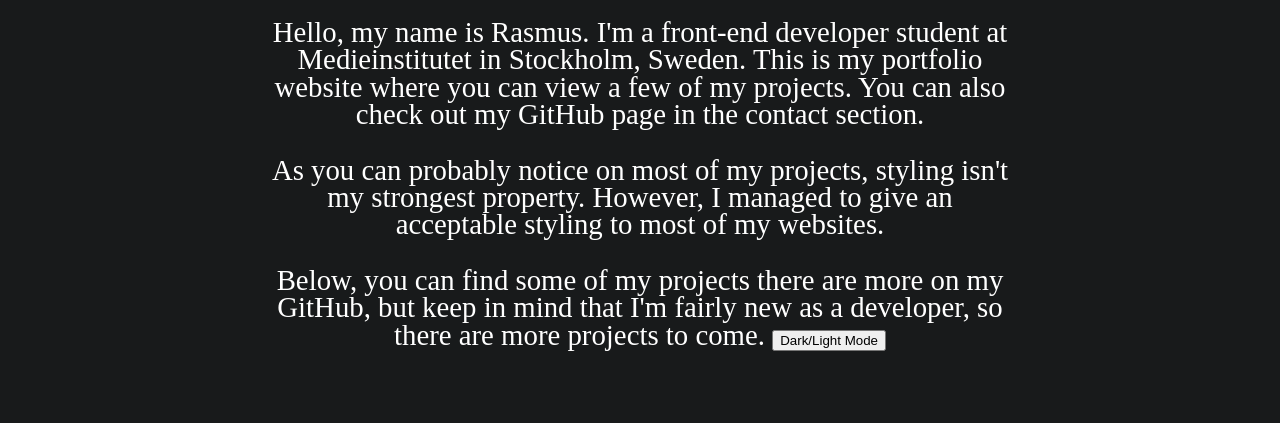
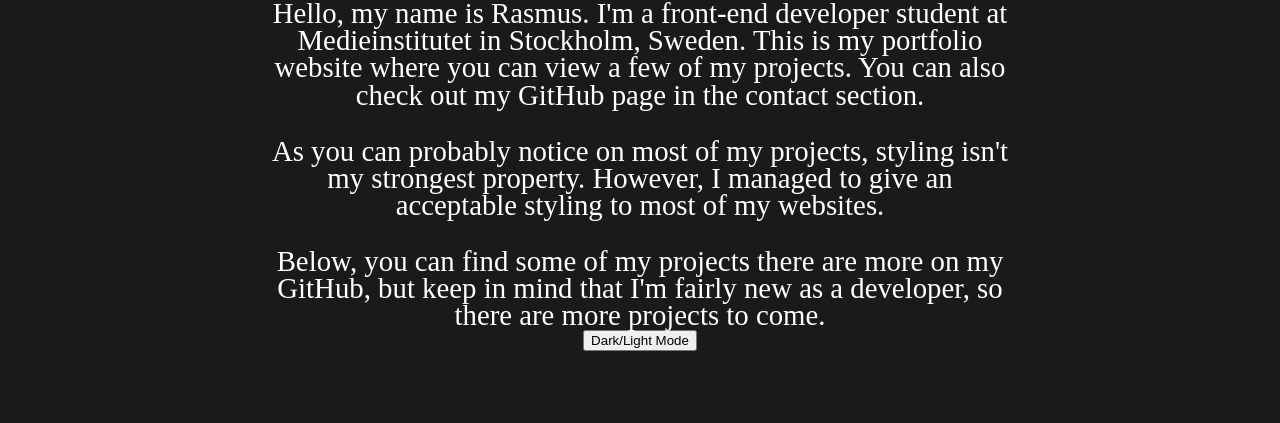
Before and after one commit to Rasweb/Personal-portfolio, a website with bundled scripts: page index.html in a window 1280 px wide. Shown: the part 339-762 px from the top of the page. Built offline with nearby package versions, Linux system fonts and the light colour scheme.

Commit message:
Added script for sass and changed dark/light btn

```diff
--- a/package.json
+++ b/package.json
@@ -4,6 +4,7 @@
   "description": "",
   "main": "index.js",
   "scripts": {
+    "sass": "sass --watch src/scss/style.scss:src/css/style.css",
     "test": "echo \"Error: no test specified\" && exit 1"
   },
   "repository": {
--- a/src/scss/_header.scss
+++ b/src/scss/_header.scss
@@ -18,6 +18,8 @@ header {
   }
   #toggleDarkLight {
     text-align: center;
+    display: block;
+    margin: 0 auto;
   }
 }
 
```
Also changed, not shown: src/css/style.css, 1 other file.
